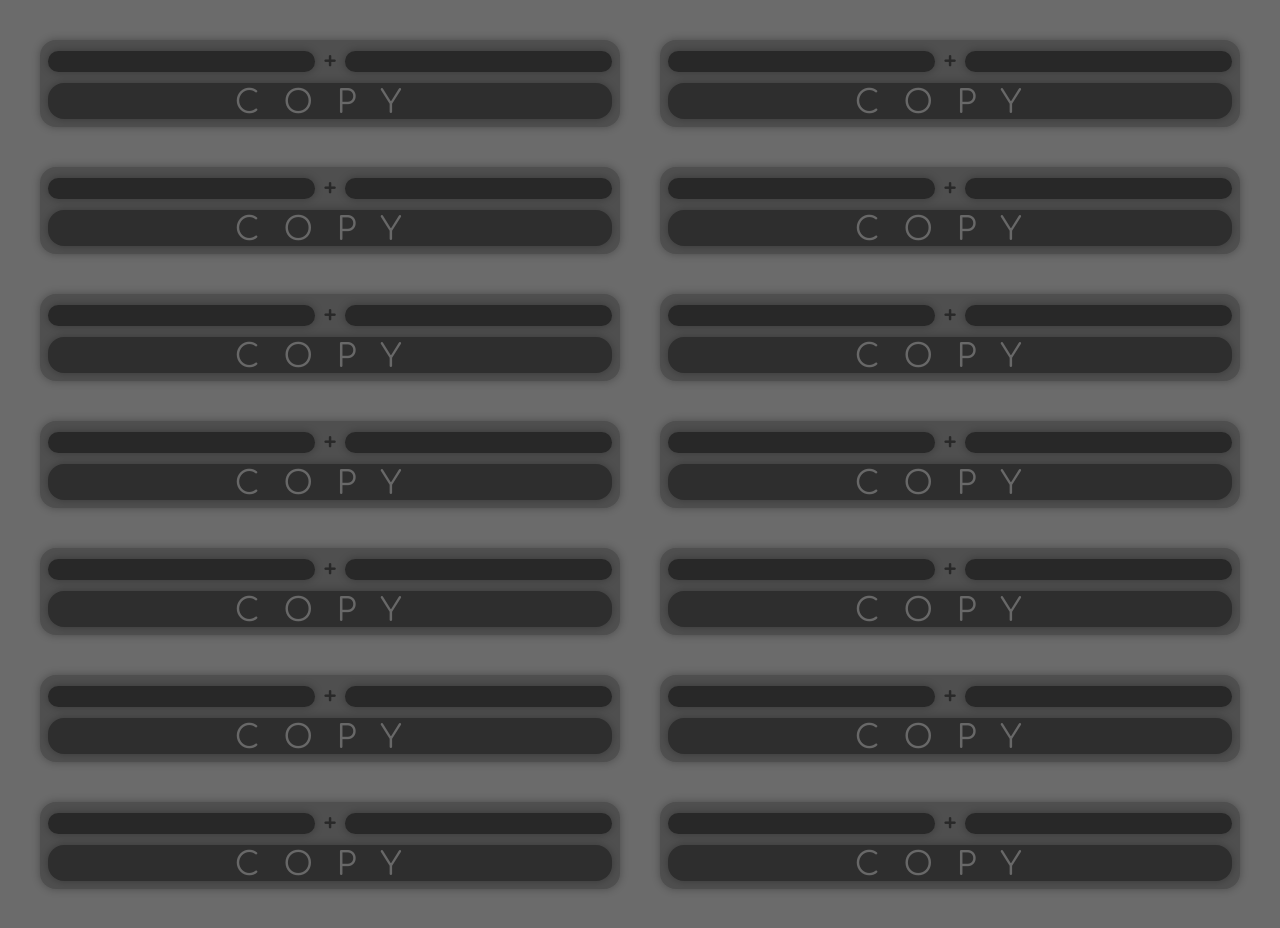
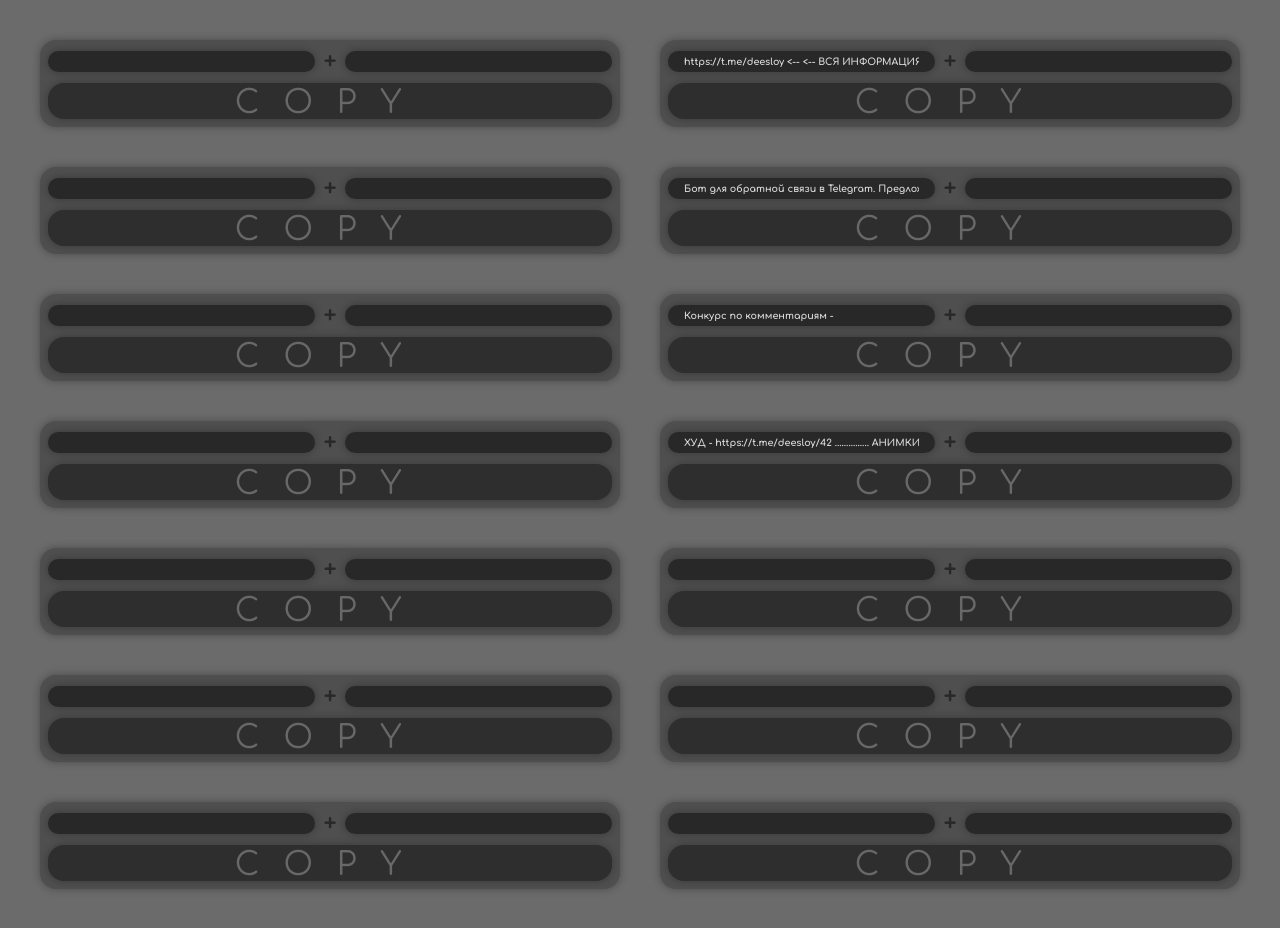
Before and after one commit to S3N1OR/pin, a plain HTML site: page index.html in a window 1280 px wide. Drawn offline with Linux system fonts and the light colour scheme.

Commit message:
Update index.html

```diff
--- a/index.html
+++ b/index.html
@@ -13,7 +13,7 @@
   <div class="wrapper">
     <div class="block">
       <div class="inputs">
-        <input type="text" class="input">
+        <input class="input">
         <div class="plus">+</div>
         <input type="text" class="dop">
       </div>
@@ -21,7 +21,7 @@
     </div>
     <div class="block">
       <div class="inputs">
-        <input type="text" class="input">
+        <input value='https://t.me/deesloy <-- <-- ВСЯ ИНФОРМАЦИЯ ПРО РОЗЫГРЫШИ, СТРИМЫ, ЛОТЕРЕИ В НАШЕМ ТЕЛЕГРАМ КАНАЛЕ, ПОДПИСЫВАЙСЯ СКОРЕЙ --> --> https://t.me/deesloy' type="text" class="input">
         <div class="plus">+</div>
         <input type="text" class="dop">
       </div>
@@ -37,7 +37,7 @@
     </div>
     <div class="block">
       <div class="inputs">
-        <input type="text" class="input">
+        <input value='Бот для обратной связи в Telegram. Предложить идею, написать по поводу сотрудничества можно тут - https://t.me/deesloy_feedback_bot' type="text" class="input">
         <div class="plus">+</div>
         <input type="text" class="dop">
       </div>
@@ -53,7 +53,7 @@
     </div>
     <div class="block">
       <div class="inputs">
-        <input type="text" class="input">
+        <input value="Конкурс по комментариям - " type="text" class="input">
         <div class="plus">+</div>
         <input type="text" class="dop">
       </div>
@@ -69,7 +69,7 @@
     </div>
     <div class="block">
       <div class="inputs">
-        <input type="text" class="input">
+        <input value="ХУД - https://t.me/deesloy/42 ............... АНИМКИ - https://t.me/deesloy/256" type="text" class="input">
         <div class="plus">+</div>
         <input type="text" class="dop">
       </div>
```
